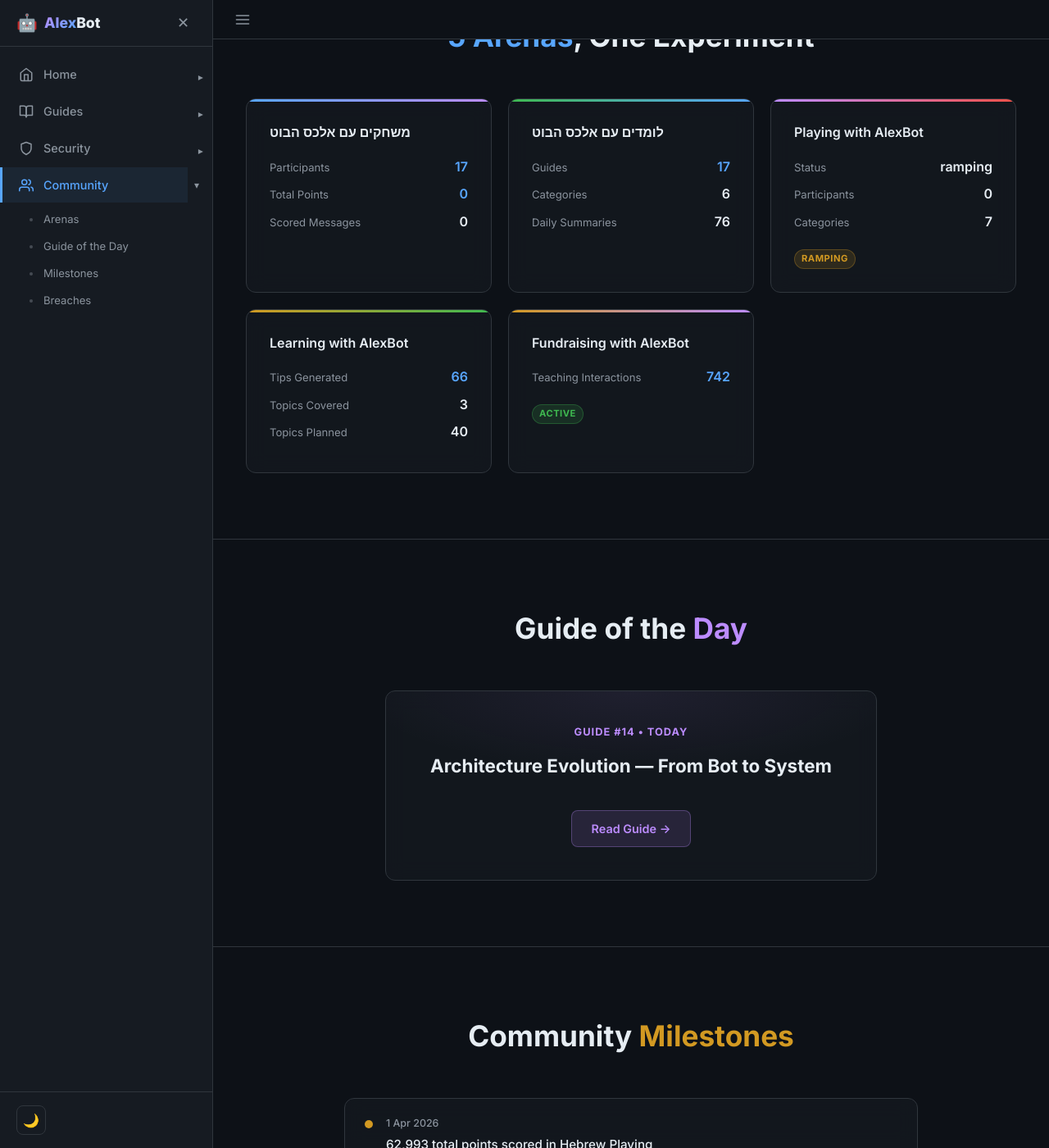
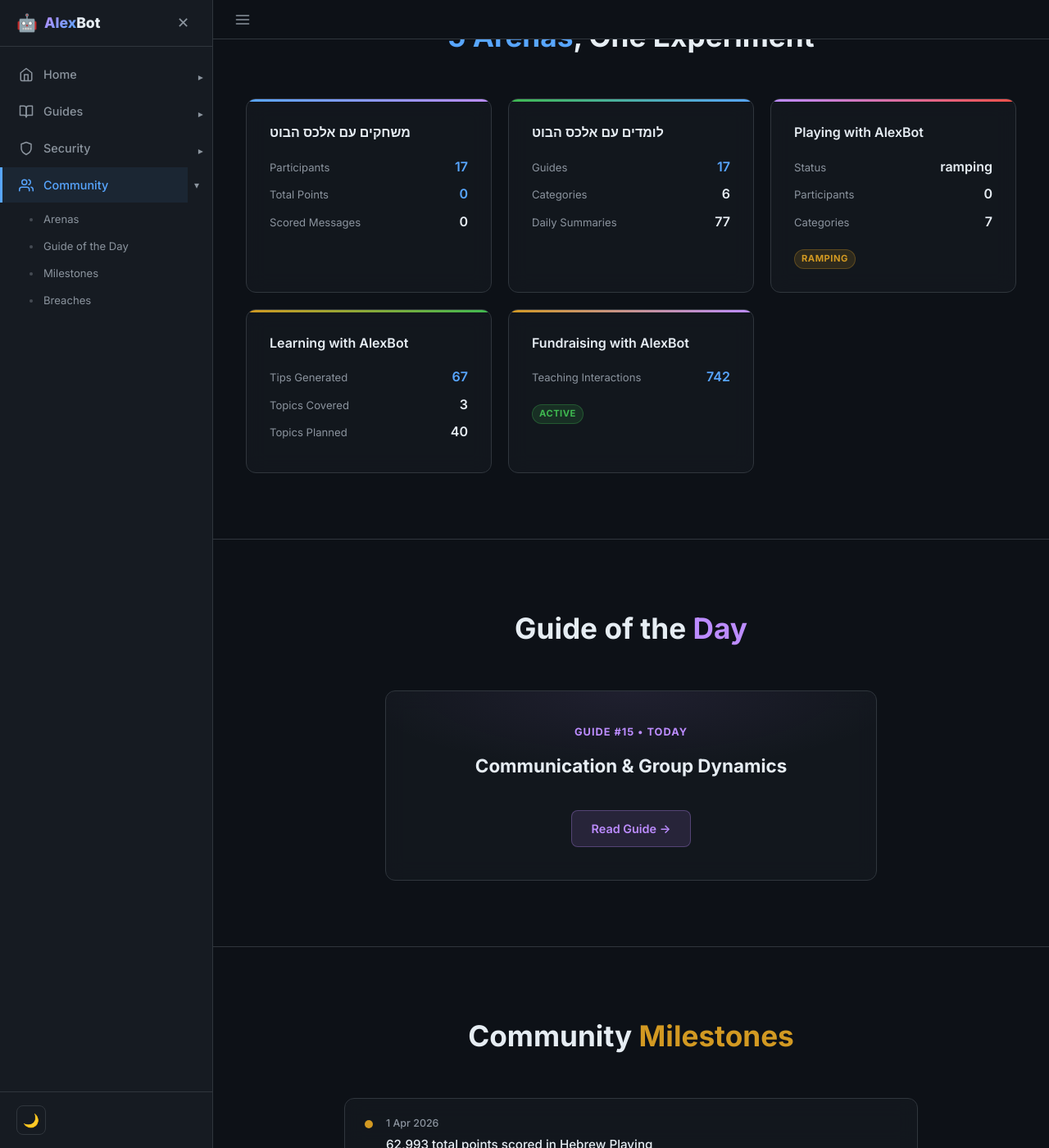
Before and after one commit to alexliv1234/alexbot-public, a Jekyll site: the page built from docs/community.html, in a window 1280 px wide and 1400 px high, scrolled down 450 px. Shown: the whole window at 82% size. Built offline with Jekyll 4.4.1, drawn with Linux system fonts in a browser that asks for light colours; some of the changed text lies outside the part shown.

Commit message:
📊 Auto-update community stats (2026-05-22_05-00)
Hebrew Playing: 17 players /  pts
Guides: 17 published | International: 0 playing

```diff
--- a/docs/assets/groups-data.json
+++ b/docs/assets/groups-data.json
@@ -1,6 +1,6 @@
 {
-  "lastUpdated": "2026-05-21",
-  "timestamp": "2026-05-21T17:02Z",
+  "lastUpdated": "2026-05-22",
+  "timestamp": "2026-05-22T02:00Z",
   "hebrewPlaying": {
     "name": "משחקים עם אלכס הבוט",
     "participants": 17,
@@ -12,7 +12,7 @@
     "name": "לומדים עם אלכס הבוט",
     "guides": 17,
     "categories": 6,
-    "dailySummaries": 76,
+    "dailySummaries": 77,
     "qaExchanges": 3
   },
   "intlPlaying": {
@@ -23,7 +23,7 @@
   },
   "intlLearning": {
     "name": "Learning with AlexBot",
-    "tipsGenerated": 66,
+    "tipsGenerated": 67,
     "topicsCovered": 3,
     "topicsPlanned": 40,
     "deliveryFailures": 2
@@ -53,9 +53,9 @@
     }
   ],
   "guideOfTheDay": {
-    "num": 14,
-    "title": "Architecture Evolution — From Bot to System",
-    "slug": "14-architecture-evolution"
+    "num": 15,
+    "title": "Communication & Group Dynamics",
+    "slug": "15-communication-group-dynamics"
   },
   "communityMilestones": [
     {
```
